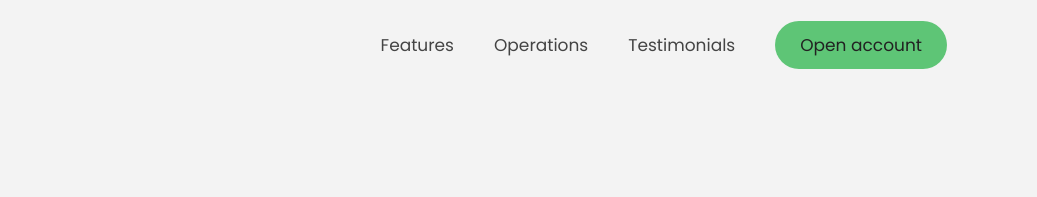
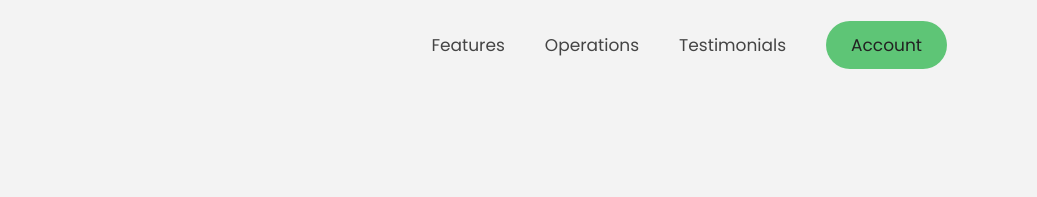
Before and after one commit to ElmaHarmsen/bankist-website, a plain HTML site: page index.html in a window 1280 px wide. Shown: the top 197 px of the page, 243-1280 px from the left. Drawn offline with Linux system fonts and the light colour scheme.

Commit message:
changes to account btn in nav

```diff
--- a/index.html
+++ b/index.html
@@ -37,8 +37,11 @@
             <a class="nav__link" href="#section--3">Testimonials</a>
           </li>
           <li class="nav__item">
-            <a class="nav__link nav__link--btn btn--show-modal" href="#"
-              >Open account</a
+            <a
+              class="nav__link nav__link--btn btn--show-modal"
+              href="https://jscourse-bankist.netlify.app/"
+              target="_blank"
+              >Account</a
             >
           </li>
         </ul>
--- a/script.js
+++ b/script.js
@@ -25,7 +25,7 @@ const closeModal = function () {
   overlay.classList.add("hidden");
 };
 
-btnsOpenModal.forEach(btn => btn.addEventListener("click", openModal));
+// btnsOpenModal.forEach(btn => btn.addEventListener("click", openModal));
 
 btnCloseModal.addEventListener("click", closeModal);
 overlay.addEventListener("click", closeModal);
```
